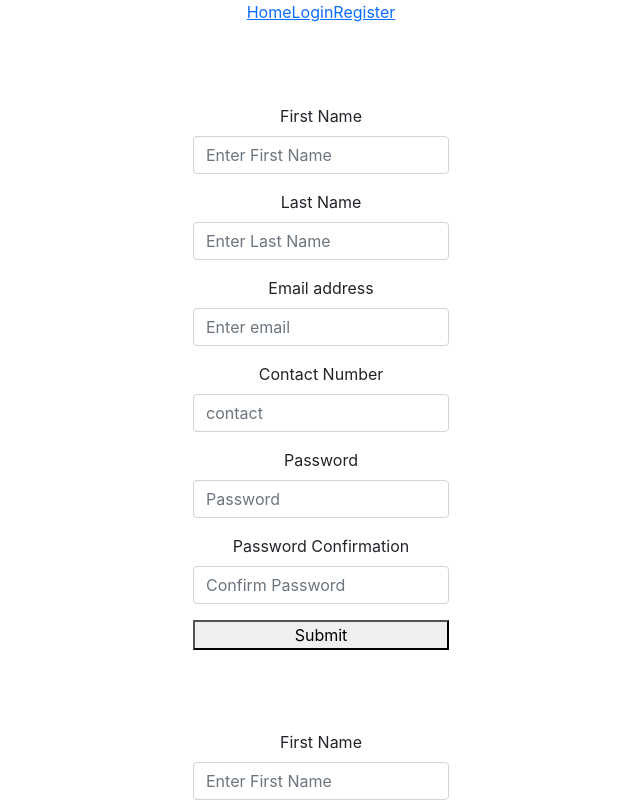
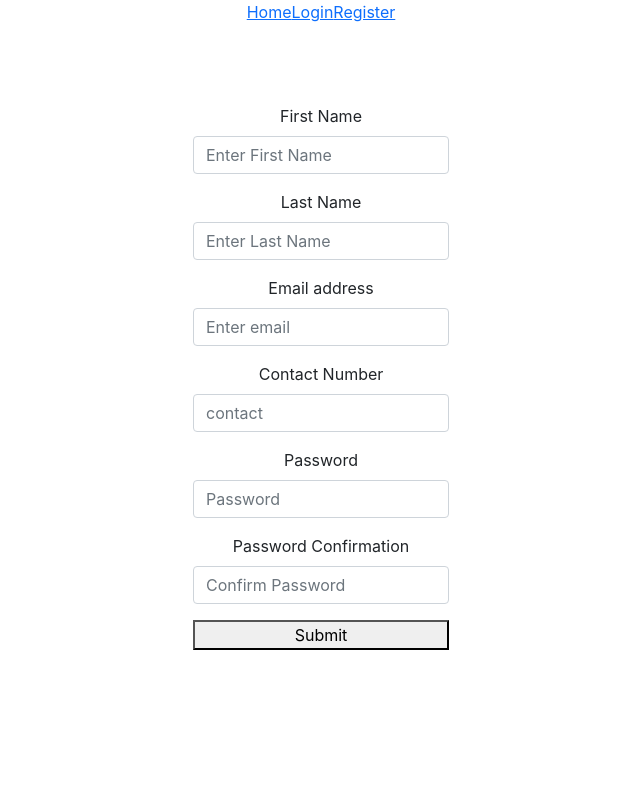
Before and after one commit to shree-yadam/ItsHandy, a React (Create React App) app in the folder client/: page /register in a window 1280 px wide. Shown: the top 802 px of the page, without its empty margins (319-959 px from the left). Built offline with nearby package versions, Linux system fonts and the light colour scheme.

Commit message:
bug fixes

```diff
--- a/client/src/App.js
+++ b/client/src/App.js
@@ -6,6 +6,7 @@ import Register from "./components/Register"
 import NavBar from "./components/NavBar";
 import RequestListItem from "./components/RequestListItem";
 import Dashboard from "./components/Dashboard";
+import RequestForm from "./components/RequestForm";
 
 function App() {
   //const [user, setUser] = createContext();
@@ -25,9 +26,12 @@ function App() {
             </Route>
             <Route path="/register">
               <Register currentUser={currentUserDetails} setCurrentUserDetails={setCurrentUserDetails}/>
-              <Register />
+              <Route />
               <Route path="/requests">
                 <RequestListItem />
+              </Route>
+              <Route path="/requests/new">
+                <RequestForm></RequestForm>
               </Route>
             </Route>
             <Route path="/dashboard">
--- a/client/src/components/Register.jsx
+++ b/client/src/components/Register.jsx
@@ -68,6 +68,7 @@ const handleRegister =(event) => {
       <Button variant="primary" size="lg" type="submit" onClick={handleRegister}>
         Submit
       </Button>
+
     </Form>
 
     </div>
```
